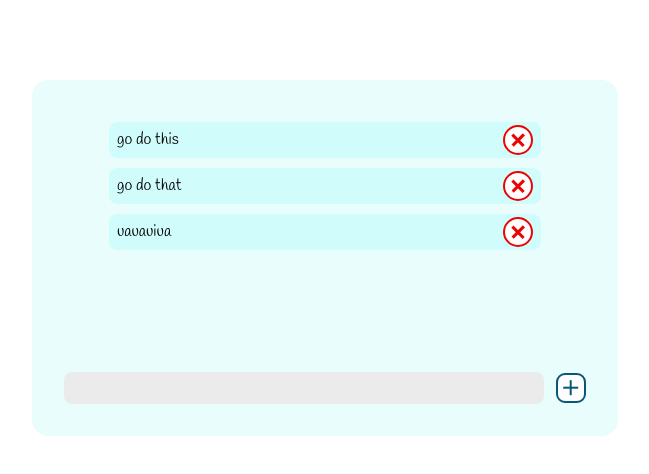
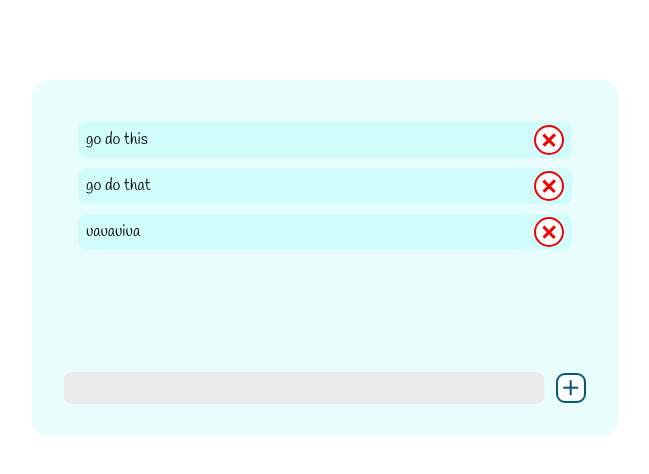
Before and after one commit to Thommyaso/ToDoList-Vue-1.0v, a Vue app: page / in a window 1280 px wide. Shown: the top 474 px of the page, without its empty margins (315-964 px from the left). Built offline with nearby package versions, Linux system fonts and the light colour scheme.

Commit message:
Update styling for ButtonConfig

```diff
--- a/src/components/LiEl/LiEl.scss
+++ b/src/components/LiEl/LiEl.scss
@@ -1,15 +1,18 @@
 .container{
     &__listEl {
-        display: flex;
-        justify-content:space-between;
+        display: grid;
+        grid-template-columns:  28rem 1.875rem;
         align-items: center;
         list-style: none;
-        max-width: 35rem;
-        min-width: 27rem;
         height: fit-content;
+        width: fit-content;
         background-color: rgba(7, 255, 243, 0.11);
         border-radius: 0.5rem;
         padding: 0.2rem 0.5rem;
         margin: 0.6rem 0;
     }
+
+    &__paragraph {
+        overflow: hidden;
+    }
 }
--- a/src/components/LiEl/LiEl.vue
+++ b/src/components/LiEl/LiEl.vue
@@ -1,6 +1,6 @@
 <template>
     <li class="container__listEl">
-        <p>{{ task }}</p>
+        <p class="container__paragraph">{{ task }}</p>
         <ButtonConfig
           :class = "btnClass"
           @click="deleteTask"
```
Also changed, not shown: 1 other file (tests, documents, lock files or other folders).
